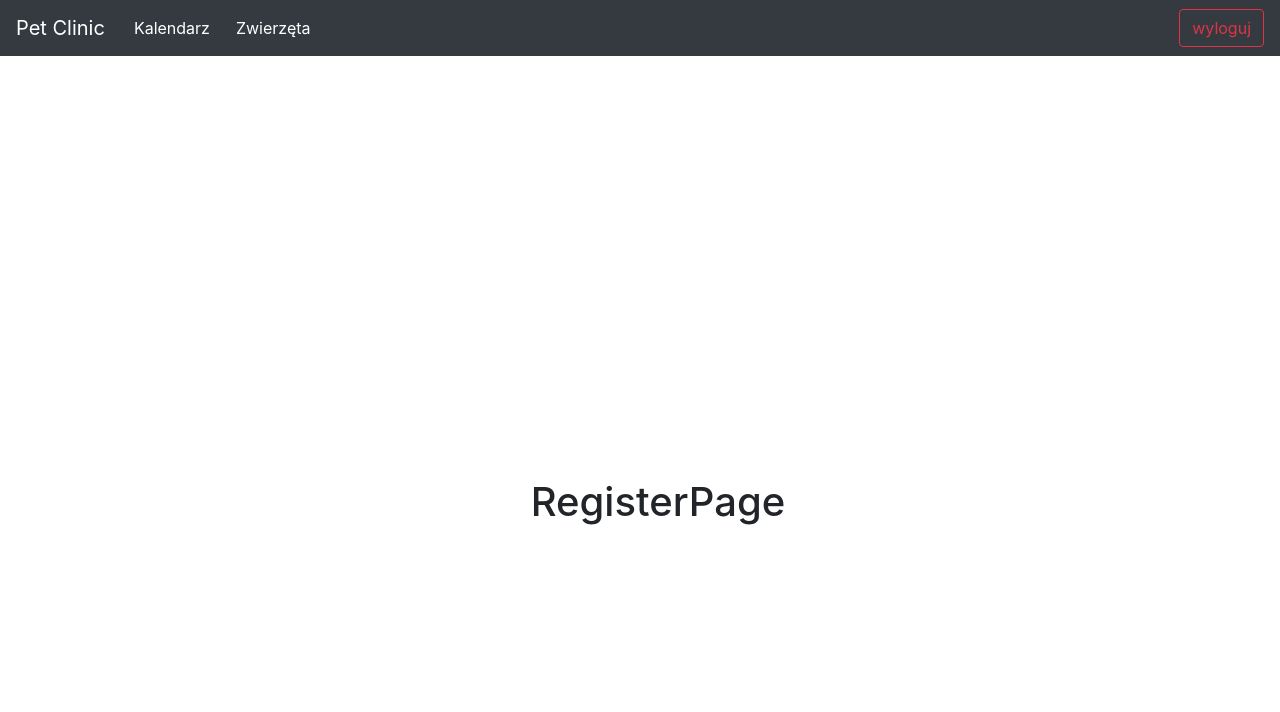
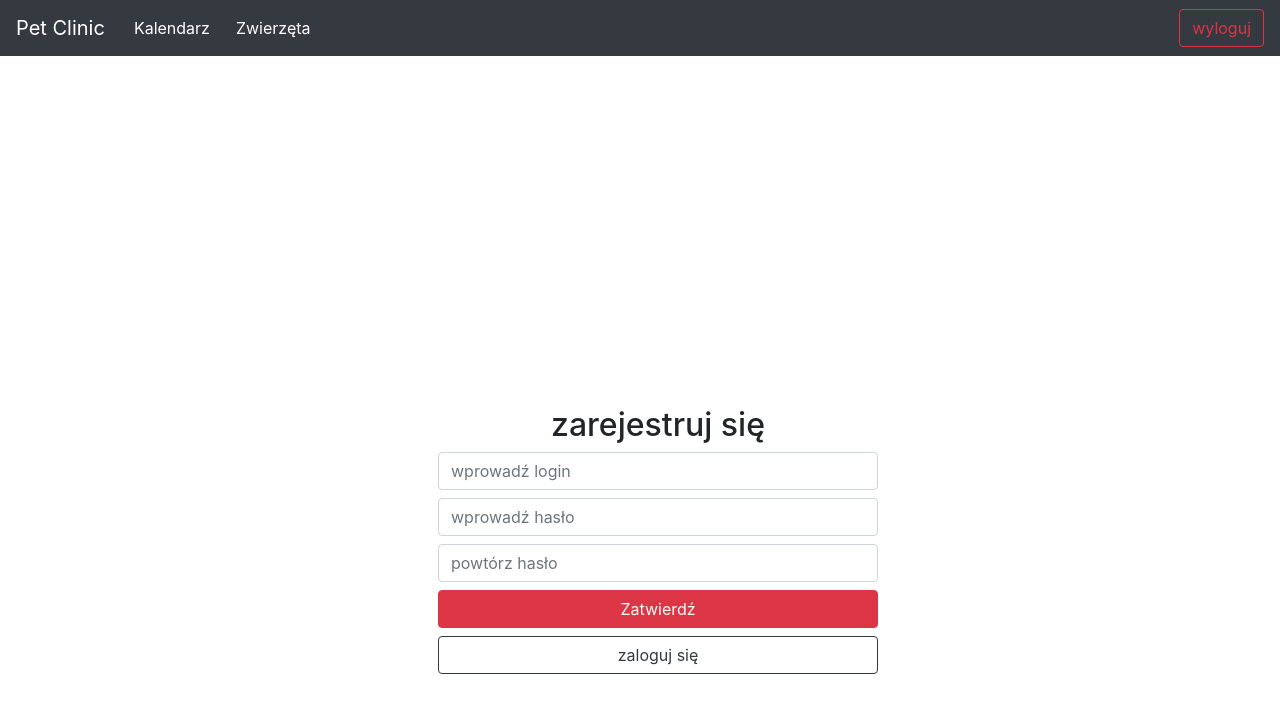
Before and after one commit to w-lugowska/inzynieria_oprogramowania, a React (Create React App) app: page /register in a window 1280 px wide. Shown: the top 712 px of the page. Built offline with nearby package versions, Linux system fonts and the light colour scheme.

Commit message:
rejestracja

```diff
--- a/src/Components/Calendar/Calendar.js
+++ b/src/Components/Calendar/Calendar.js
@@ -10,7 +10,7 @@ export function Calendar() {
   useEffect(() => {
     localStorage.setItem("id", 8);
     localStorage.setItem("petId", 5);
-    localStorage.setItem("type", "vet");
+    localStorage.setItem("type", "owner");
 
     async function init() {
       let response;
--- a/src/Pages/RegisterPage.js
+++ b/src/Pages/RegisterPage.js
@@ -1,6 +1,67 @@
 import { PlaceHolderPage } from "./PlaceHolderPage";
+import { useState } from "react";
+import { Button, Container, Form, FormGroup } from "react-bootstrap";
+import { Link, Redirect } from "react-router-dom";
 
 export function RegisterPage() {
-  // todo strona z formularzem rejestracyjnym klienta lub weterynarza do wyboru
-  return <PlaceHolderPage text={"RegisterPage"} />;
+  const [password, setPassword] = useState();
+  const [repeatedPassword, setRepeatedPassword] = useState();
+  const [username, setUsername] = useState();
+  const [notCorrect, setNotCorrect] = useState(false);
+  const [shouldRedirect, setShouldRedirect] = useState(false);
+
+  return (
+    <div>
+      <Container style={{ padding: 350 }}>
+        <Form>
+          <FormGroup>
+            <h2 style={{ textAlign: "center" }}>zarejestruj się</h2>
+            <Form.Control
+              className={"mt-2"}
+              placeholder="wprowadź login"
+              value={username}
+              onChange={(text) => setUsername(text.target.value)}
+            />
+            <Form.Control
+              type="password"
+              className={"mt-2"}
+              placeholder="wprowadź hasło"
+              value={password}
+              onChange={(text) => setPassword(text.target.value)}
+            />
+            <Form.Control
+              type={"password"}
+              className={"mt-2"}
+              placeholder="powtórz hasło"
+              value={username}
+              onChange={(text) => setRepeatedPassword(text.target.value)}
+            />
+            {notCorrect ? (
+              <Form.Text style={{ color: "red" }}>
+                wprowadzono niepoprawne dane logowania
+              </Form.Text>
+            ) : null}
+            <Button
+              style={{ width: 440 }}
+              variant={"danger"}
+              className={"mt-2"}
+              // onClick={() => {login(username, password).then(response => setShouldRedirect(true)).catch(() => setNotCorrect(true)); setUsername(""); setPassword("")}}
+            >
+              Zatwierdź
+            </Button>
+            <Link to={"/login"}>
+              <Button
+                style={{ width: 440 }}
+                variant={"outline-dark"}
+                className={"mt-2"}
+              >
+                zaloguj się
+              </Button>
+            </Link>
+            {shouldRedirect ? <Redirect to={"/"} /> : null}
+          </FormGroup>
+        </Form>
+      </Container>
+    </div>
+  );
 }
```
